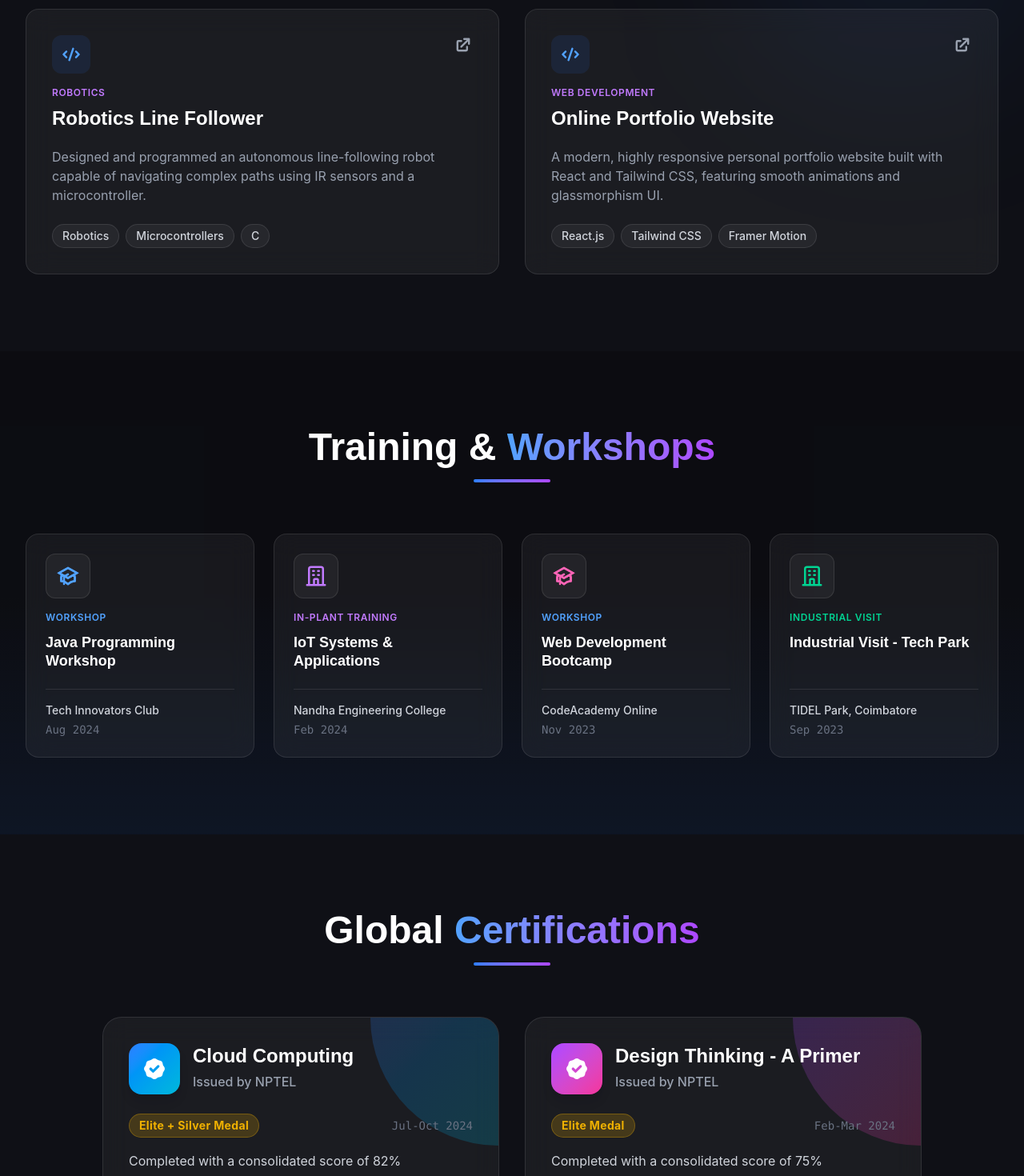
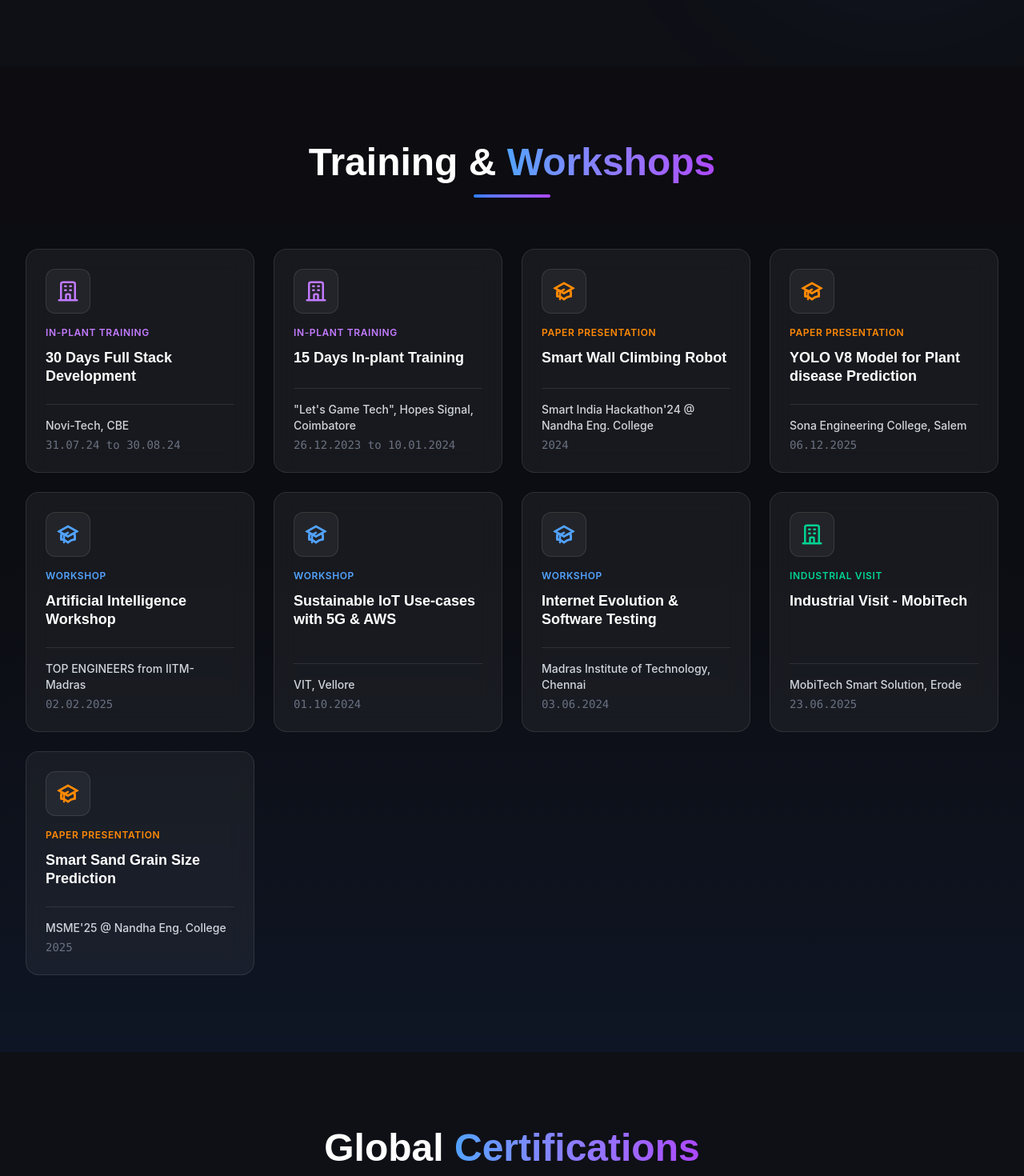
Before and after one commit to Sarathy-13/karunya_portfolio, a React (Vite) app: page / in a window 1280 px wide. Shown: the part 4040-5510 px from the top of the page at 80% size. Built offline with nearby package versions, Linux system fonts and the light colour scheme.

Commit message:
data update

```diff
--- a/src/components/Navbar.jsx
+++ b/src/components/Navbar.jsx
@@ -59,7 +59,7 @@ const Navbar = () => {
                     </div>
 
                     {/* Desktop Menu */}
-                    <nav className="hidden md:flex space-x-6 lg:space-x-8">
+                    <nav className="hidden lg:flex space-x-6 lg:space-x-8">
                         {navLinks.map((link) => (
                             <a
                                 key={link.name}
@@ -82,7 +82,7 @@ const Navbar = () => {
                             {isDarkMode ? <HiSun size={20} /> : <HiMoon size={20} />}
                         </button>
 
-                        <div className="md:hidden flex items-center">
+                        <div className="lg:hidden flex items-center">
                             <button
                                 onClick={() => setIsMobileMenuOpen(!isMobileMenuOpen)}
                                 className="text-gray-600 hover:text-gray-900 dark:text-gray-300 dark:hover:text-white focus:outline-none"
@@ -102,7 +102,7 @@ const Navbar = () => {
                         initial={{ opacity: 0, height: 0 }}
                         animate={{ opacity: 1, height: 'auto' }}
                         exit={{ opacity: 0, height: 0 }}
-                        className="md:hidden bg-white/95 dark:bg-[#0f1016]/95 backdrop-blur-xl border-b border-gray-200 dark:border-white/10 overflow-hidden"
+                        className="lg:hidden bg-white/95 dark:bg-[#0f1016]/95 backdrop-blur-xl border-b border-gray-200 dark:border-white/10 overflow-hidden"
                     >
                         <div className="px-2 pt-2 pb-6 space-y-1 sm:px-3">
                             {navLinks.map((link) => (
--- a/src/pages/Certifications.jsx
+++ b/src/pages/Certifications.jsx
@@ -7,18 +7,18 @@ const Certifications = () => {
         {
             title: "Cloud Computing",
             provider: "NPTEL",
-            score: "Elite + Silver Medal",
-            description: "Completed with a consolidated score of 82%",
-            date: "Jul-Oct 2024",
+            score: "Elite",
+            description: "Completed with a score of 73%",
+            date: "Jan-Apr 2024",
             color: "from-blue-500 to-cyan-500"
         },
         {
-            title: "Design Thinking - A Primer",
+            title: "Understanding Encubation and Entrepreneurship",
             provider: "NPTEL",
-            score: "Elite Medal",
-            description: "Completed with a consolidated score of 75%",
-            date: "Feb-Mar 2024",
-            color: "from-purple-500 to-pink-500"
+            score: "Elite + Gold",
+            description: "Completed with a score of 91% (Top Level)",
+            date: "Jul-Oct 2025",
+            color: "from-yellow-500 to-orange-500"
         }
     ];
 
--- a/src/pages/Contact.jsx
+++ b/src/pages/Contact.jsx
@@ -51,7 +51,7 @@ const Contact = () => {
     };
 
     const contactInfo = [
-        { icon: <HiOutlinePhone />, label: "Call Me", value: "+91 8056461944", href: "tel:+918056461944" },
+        { icon: <HiOutlinePhone />, label: "Call Me", value: "+91 8122514276", href: "tel:+91 8122514276" },
         { icon: <HiOutlineMail />, label: "Email Me", value: "karunyachelladurai7@gmail.com", href: "mailto:karunyachelladurai7@gmail.com" },
         { icon: <HiOutlineLocationMarker />, label: "Location", value: "Erode, Tamil Nadu", href: "#" }
     ];
--- a/src/pages/Projects.jsx
+++ b/src/pages/Projects.jsx
@@ -5,31 +5,17 @@ import { HiFolderOpen, HiExternalLink, HiCode } from 'react-icons/hi';
 const Projects = () => {
     const projectData = [
         {
-            title: "Smart Inventory Tracker using IoT",
-            description: "Developed a smart inventory system integrating IoT sensors for real-time tracking of goods, reducing manual errors and improving logistics efficiency.",
-            tech: ["IoT", "Sensors", "Arduino", "C++"],
-            category: "IoT",
+            title: "WebSite for Karunyam & Company",
+            description: "Undergone a project work on 'WebSite Developing a Client Based Project Development' to Karunyam & Company, Tiruppur at Nandha Engineering College, Erode.",
+            tech: ["Web Development", "React", "Frontend"],
+            category: "Web Development",
             link: "#"
         },
         {
-            title: "AI-Powered Customer Support Bot",
-            description: "Built an intelligent chatbot using NLP to handle customer queries automatically, improving response times by 40% and enhancing user satisfaction.",
-            tech: ["Python", "NLP", "Machine Learning"],
-            category: "Artificial Intelligence",
-            link: "#"
-        },
-        {
-            title: "Robotics Line Follower",
-            description: "Designed and programmed an autonomous line-following robot capable of navigating complex paths using IR sensors and a microcontroller.",
-            tech: ["Robotics", "Microcontrollers", "C"],
+            title: "Smart Self Balancing Robot For Elderly Patients",
+            description: "Undergone a project work on 'Smart Self Balancing Robot For Elderly Patients' at Nandha Engineering College, Erode.",
+            tech: ["Robotics", "IoT", "Hardware"],
             category: "Robotics",
-            link: "#"
-        },
-        {
-            title: "Online Portfolio Website",
-            description: "A modern, highly responsive personal portfolio website built with React and Tailwind CSS, featuring smooth animations and glassmorphism UI.",
-            tech: ["React.js", "Tailwind CSS", "Framer Motion"],
-            category: "Web Development",
             link: "#"
         }
     ];
--- a/src/pages/Training.jsx
+++ b/src/pages/Training.jsx
@@ -5,32 +5,67 @@ import { HiOutlineAcademicCap, HiOutlineOfficeBuilding } from 'react-icons/hi';
 const Training = () => {
     const trainingData = [
         {
-            title: "Java Programming Workshop",
-            organization: "Tech Innovators Club",
-            date: "Aug 2024",
+            title: "30 Days Full Stack Development",
+            organization: "Novi-Tech, CBE",
+            date: "31.07.24 to 30.08.24",
+            type: "In-Plant Training",
+            icon: <HiOutlineOfficeBuilding className="text-purple-600 dark:text-purple-400 text-3xl" />
+        },
+        {
+            title: "15 Days In-plant Training",
+            organization: "\"Let's Game Tech\", Hopes Signal, Coimbatore",
+            date: "26.12.2023 to 10.01.2024",
+            type: "In-Plant Training",
+            icon: <HiOutlineOfficeBuilding className="text-purple-600 dark:text-purple-400 text-3xl" />
+        },
+        {
+            title: "Smart Wall Climbing Robot",
+            organization: "Smart India Hackathon'24 @ Nandha Eng. College",
+            date: "2024",
+            type: "Paper Presentation",
+            icon: <HiOutlineAcademicCap className="text-orange-600 dark:text-orange-400 text-3xl" />
+        },
+        {
+            title: "YOLO V8 Model for Plant disease Prediction",
+            organization: "Sona Engineering College, Salem",
+            date: "06.12.2025",
+            type: "Paper Presentation",
+            icon: <HiOutlineAcademicCap className="text-orange-600 dark:text-orange-400 text-3xl" />
+        },
+        {
+            title: "Artificial Intelligence Workshop",
+            organization: "TOP ENGINEERS from IITM-Madras",
+            date: "02.02.2025",
             type: "Workshop",
             icon: <HiOutlineAcademicCap className="text-blue-600 dark:text-blue-400 text-3xl" />
         },
         {
-            title: "IoT Systems & Applications",
-            organization: "Nandha Engineering College",
-            date: "Feb 2024",
-            type: "In-Plant Training",
-            icon: <HiOutlineOfficeBuilding className="text-purple-600 dark:text-purple-400 text-3xl" />
+            title: "Sustainable IoT Use-cases with 5G & AWS",
+            organization: "VIT, Vellore",
+            date: "01.10.2024",
+            type: "Workshop",
+            icon: <HiOutlineAcademicCap className="text-blue-600 dark:text-blue-400 text-3xl" />
         },
         {
-            title: "Web Development Bootcamp",
-            organization: "CodeAcademy Online",
-            date: "Nov 2023",
+            title: "Internet Evolution & Software Testing",
+            organization: "Madras Institute of Technology, Chennai",
+            date: "03.06.2024",
             type: "Workshop",
-            icon: <HiOutlineAcademicCap className="text-pink-600 dark:text-pink-400 text-3xl" />
+            icon: <HiOutlineAcademicCap className="text-blue-600 dark:text-blue-400 text-3xl" />
         },
         {
-            title: "Industrial Visit - Tech Park",
-            organization: "TIDEL Park, Coimbatore",
-            date: "Sep 2023",
+            title: "Industrial Visit - MobiTech",
+            organization: "MobiTech Smart Solution, Erode",
+            date: "23.06.2025",
             type: "Industrial Visit",
             icon: <HiOutlineOfficeBuilding className="text-emerald-600 dark:text-emerald-400 text-3xl" />
+        },
+        {
+            title: "Smart Sand Grain Size Prediction",
+            organization: "MSME'25 @ Nandha Eng. College",
+            date: "2025",
+            type: "Paper Presentation",
+            icon: <HiOutlineAcademicCap className="text-orange-600 dark:text-orange-400 text-3xl" />
         }
     ];
 
@@ -57,6 +92,7 @@ const Training = () => {
                                 <span className={`text-xs font-semibold tracking-wider uppercase mb-3 block
                                     ${item.type === 'Workshop' ? 'text-blue-600 dark:text-blue-400' :
                                         item.type === 'In-Plant Training' ? 'text-purple-600 dark:text-purple-400' :
+                                        item.type === 'Paper Presentation' ? 'text-orange-600 dark:text-orange-400' :
                                             'text-emerald-600 dark:text-emerald-400'}`}
                                 >
                                     {item.type}
```
